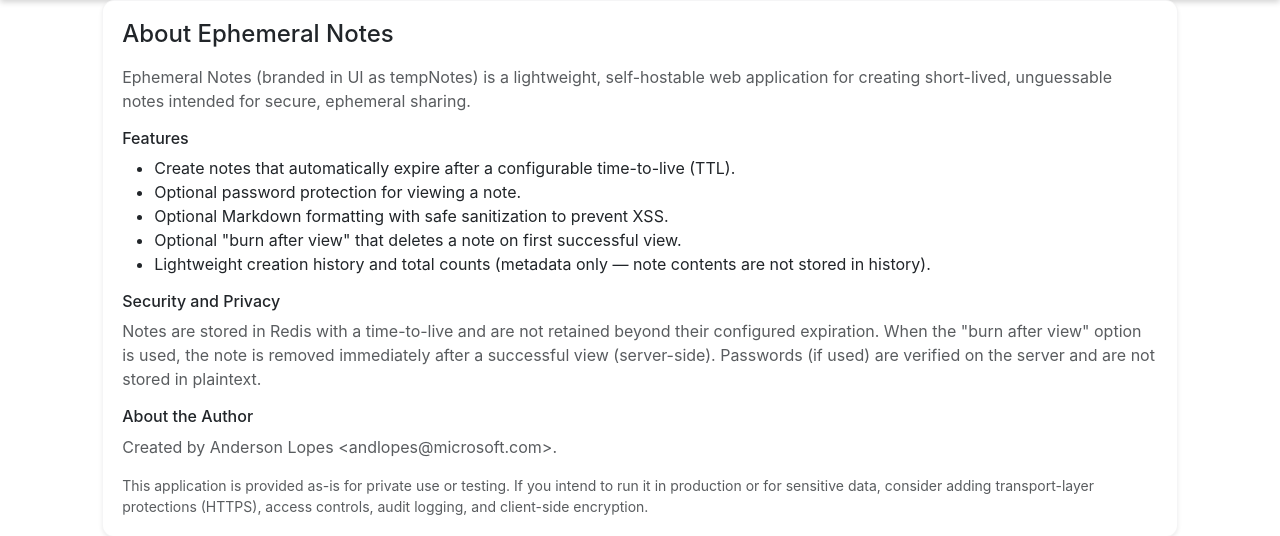
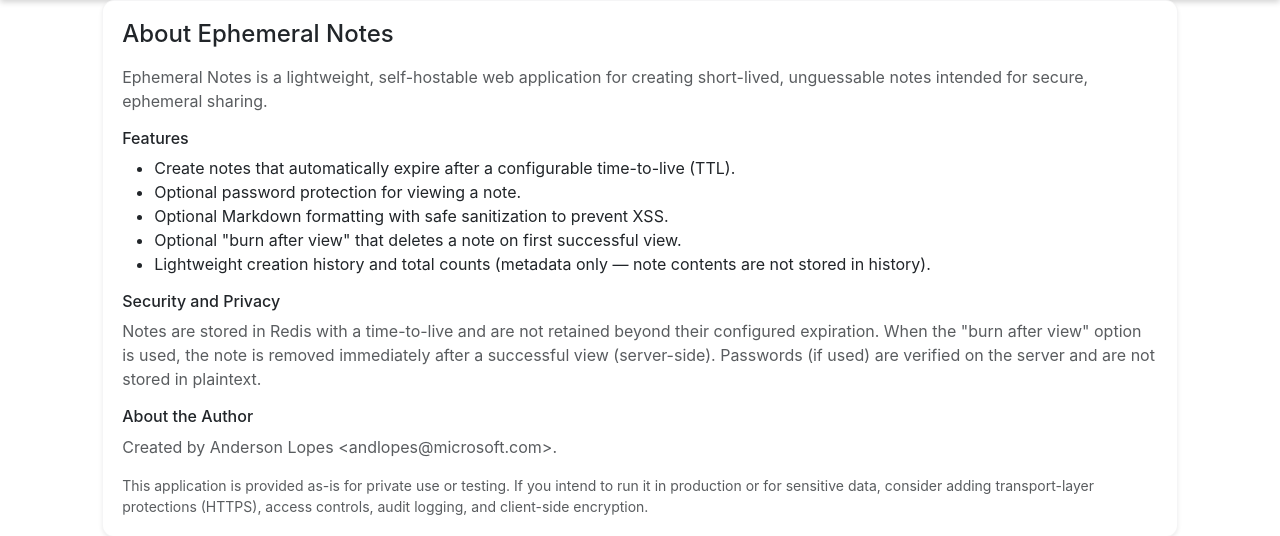
Before and after one commit to soaand01/ephemeralNotes, a Flask app: page /about in a window 1280 px wide. Shown: the part 60-596 px from the top of the page. Run offline with Flask 3, Linux system fonts and the light colour scheme.

Commit message:
Small improvments

```diff
--- a/templates/about.html
+++ b/templates/about.html
@@ -3,7 +3,7 @@
 <div class="card shadow-sm">
   <div class="card-body">
     <h1 class="h4 mb-3">About Ephemeral Notes</h1>
-    <p class="text-muted">Ephemeral Notes (branded in UI as tempNotes) is a lightweight, self-hostable web application for creating short-lived, unguessable notes intended for secure, ephemeral sharing.</p>
+  <p class="text-muted">Ephemeral Notes is a lightweight, self-hostable web application for creating short-lived, unguessable notes intended for secure, ephemeral sharing.</p>
 
     <h2 class="h6 mt-3">Features</h2>
     <ul>
```
Also changed, not shown: requirements_plain.txt (added, +12 -0 lines), README.md, 1 other file.
